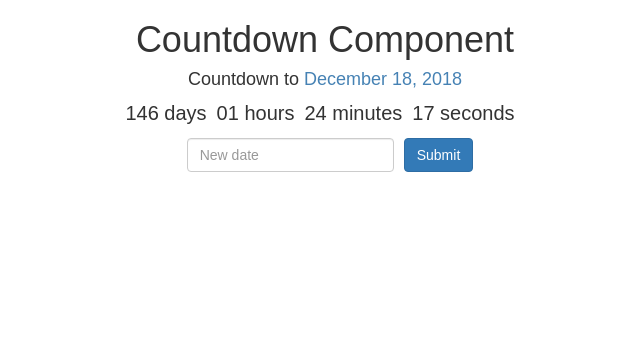
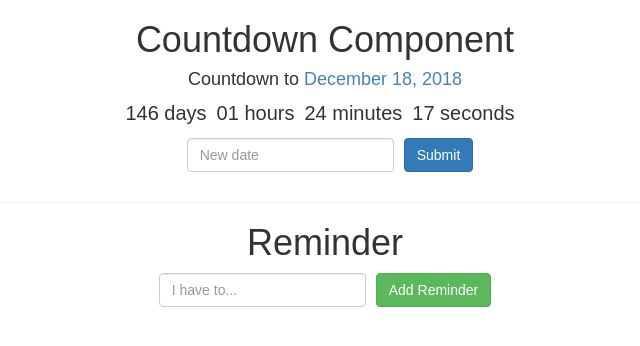
Before and after one commit to islam95/react-projects, a React (Create React App) app: page / in a window 1280 px wide. Shown: the top 346 px of the page, without its empty margins (315-955 px from the left). Built offline with nearby package versions, Linux system fonts and the light colour scheme.

Commit message:
set up the Reminder component

```diff
--- a/src/components/App/App.js
+++ b/src/components/App/App.js
@@ -1,12 +1,15 @@
 import React, { Component } from "react";
 import "./App.css";
 import Countdown from "../Countdown/Countdown";
+import Reminder from "../Reminder/Reminder";
 
 class App extends Component {
   render() {
     return (
       <div className="center">
         <Countdown />
+        <hr />
+        <Reminder />
       </div>
     );
   }
--- /dev/null
+++ b/src/components/Reminder/Reminder.css
@@ -0,0 +1,3 @@
+.marginRight {
+  margin-right: 10px;
+}
--- /dev/null
+++ b/src/components/Reminder/Reminder.js
@@ -0,0 +1,22 @@
+import React, { Component } from "react";
+import { Button, Form, FormControl } from "react-bootstrap";
+import "./Reminder.css";
+
+export default class Reminder extends Component {
+  constructor(props) {
+    super(props);
+    this.state = {};
+  }
+
+  render() {
+    return (
+      <div>
+        <h1>Reminder</h1>
+        <Form inline>
+          <FormControl className="marginRight" placeholder="I have to..." />
+          <Button bsStyle="success">Add Reminder</Button>
+        </Form>
+      </div>
+    );
+  }
+}
```
Also changed, not shown: src/components/Countdown/Countdown.js (+9 -4 lines).
